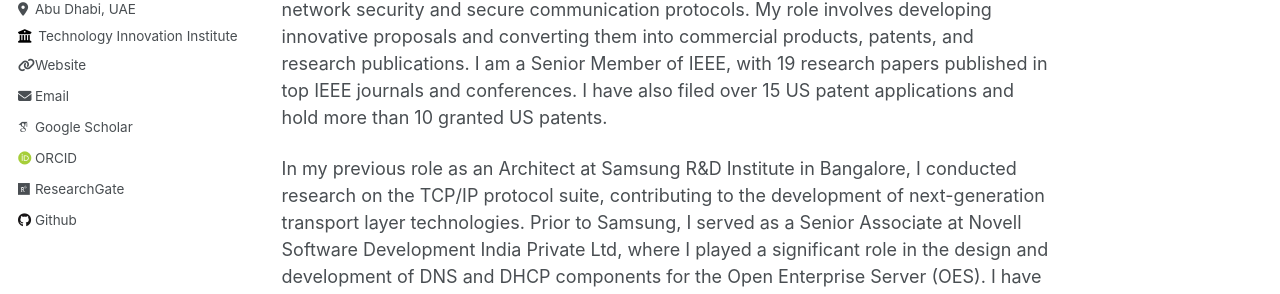
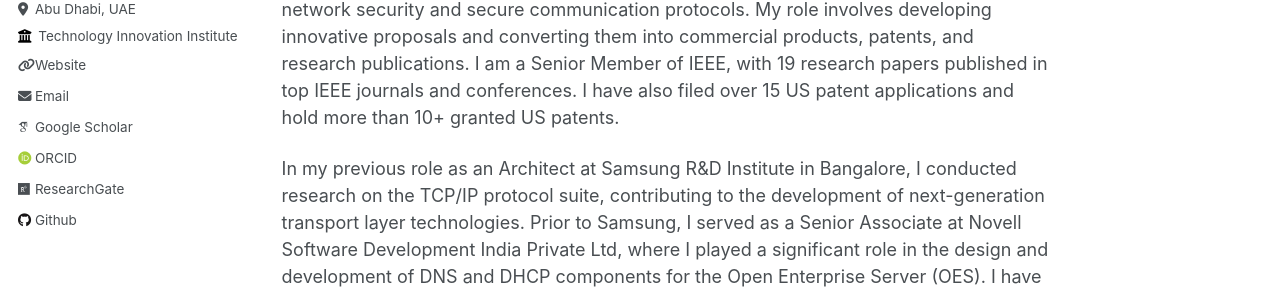
Before and after one commit to karthikeyansct/karthikeyansct.github.io, a Jekyll site: the page built from _pages/about.md, in a window 1280 px wide and 980 px high. Shown: the part 397-691 px from the top of the window. Built offline with Jekyll 4.4.1, drawn with Linux system fonts in a browser that asks for light colours; some web fonts are replaced; some of the changed text lies outside the part shown.

```diff
--- a/_pages/about.md
+++ b/_pages/about.md
@@ -11,6 +11,6 @@ Summary
 ======
 I am Karthikeyan Arunachalam, with over 19 years of combined industry and research experience in the design, development, and enhancement of the internet protocol suite (TCP/IP) and related applications. My expertise includes extensive hands-on experience in system programming, encompassing socket programming, multi-threading, and network protocols across Layers 2 to 7 of the OSI model.
 
-Currently, I am a Lead Researcher at the Technology Innovation Institute, where I focus on network security and secure communication protocols. My role involves developing innovative proposals and converting them into commercial products, patents, and research publications. I am a Senior Member of IEEE, with 19 research papers published in top IEEE journals and conferences. I have also filed over 15 US patent applications and hold more than 10 granted US patents.
+Currently, I am a Lead Researcher at the Technology Innovation Institute, where I focus on network security and secure communication protocols. My role involves developing innovative proposals and converting them into commercial products, patents, and research publications. I am a Senior Member of IEEE, with 19 research papers published in top IEEE journals and conferences. I have also filed over 15 US patent applications and hold more than 10+ granted US patents.
 
 In my previous role as an Architect at Samsung R&D Institute in Bangalore, I conducted research on the TCP/IP protocol suite, contributing to the development of next-generation transport layer technologies. Prior to Samsung, I served as a Senior Associate at Novell Software Development India Private Ltd, where I played a significant role in the design and development of DNS and DHCP components for the Open Enterprise Server (OES). I have also worked as a developer at Huawei and Protechsoft Technologies, contributing to various network applications, including web server, messaging, and email server development.
```
